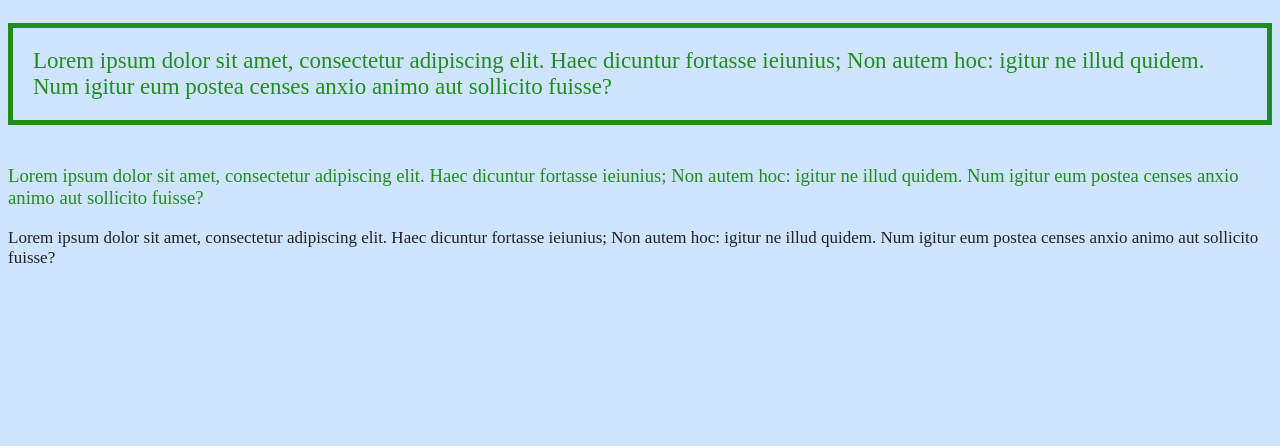
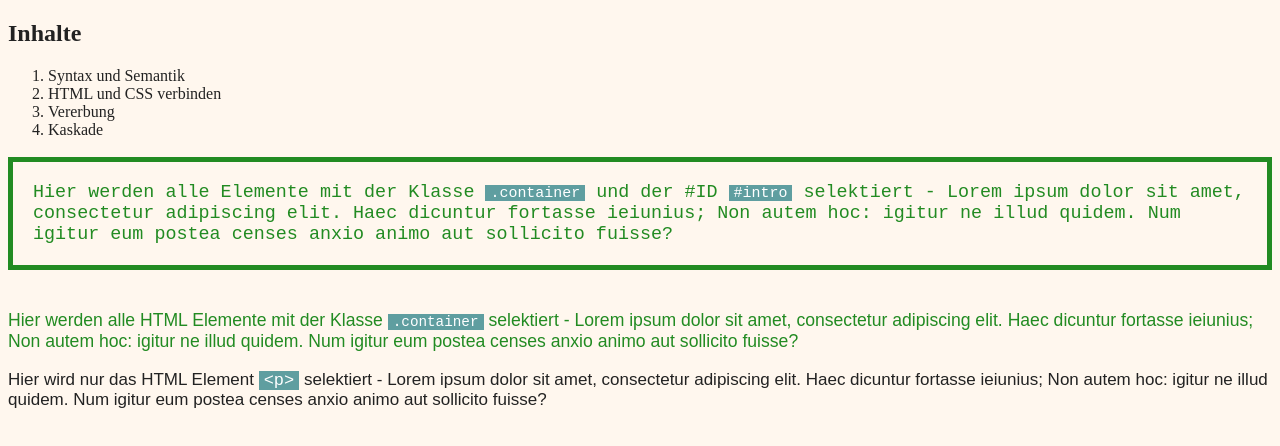
Before and after one commit to dominicvogl/workshop_responsive_webdesign, a plain HTML site: page 02_CSS/01_syntax.html in a window 1280 px wide. Drawn offline with Linux system fonts and the light colour scheme.

Commit message:
add inhaltsverzeichnis

```diff
--- a/02_CSS/01_syntax.css
+++ b/02_CSS/01_syntax.css
@@ -1,8 +1,19 @@
 /* Hier geht es jetzt um die CSS Syntax: Das hier ist ein Kommentar */
 
+/* Das ist ein einfacher Selektor, der für alle HTML Elemente mit dem gleichen Namen gilt */
 body {
-    background: rgb(207, 228, 255);
+    background: rgb(255, 247, 238);
     color: #222;
+}
+
+code {
+    background: cadetblue;
+    color: #fff;
+    padding: 0 5px;
+}
+
+p {
+    font-family: Arial, sans-serif;
     font-size: 17px;
 }
 
@@ -13,7 +24,8 @@ body {
 
 #intro {
     border: 5px solid #228b22;
-    font-size: 1.35em;
+    font-size: 1.15em;
     padding: 20px;
+    font-family: "Courier New", serif;
     margin-bottom: 40px;
 }
--- a/02_CSS/01_syntax.html
+++ b/02_CSS/01_syntax.html
@@ -19,9 +19,17 @@
 <!-- Im Browser sichtbare Inhalte -->
 <body>
 
-<p class="container" id="intro">Lorem ipsum dolor sit amet, consectetur adipiscing elit. Haec dicuntur fortasse ieiunius; Non autem hoc: igitur ne illud quidem. Num igitur eum postea censes anxio animo aut sollicito fuisse?</p>
-<p class="container">Lorem ipsum dolor sit amet, consectetur adipiscing elit. Haec dicuntur fortasse ieiunius; Non autem hoc: igitur ne illud quidem. Num igitur eum postea censes anxio animo aut sollicito fuisse?</p>
-<p>Lorem ipsum dolor sit amet, consectetur adipiscing elit. Haec dicuntur fortasse ieiunius; Non autem hoc: igitur ne illud quidem. Num igitur eum postea censes anxio animo aut sollicito fuisse?</p>
+<h2>Inhalte</h2>
+<ol>
+    <li>Syntax und Semantik</li>
+    <li>HTML und CSS verbinden</li>
+    <li>Vererbung</li>
+    <li>Kaskade</li>
+</ol>
+
+<p class="container" id="intro">Hier werden alle Elemente mit der Klasse <code>.container</code> und der #ID <code>#intro</code> selektiert - Lorem ipsum dolor sit amet, consectetur adipiscing elit. Haec dicuntur fortasse ieiunius; Non autem hoc: igitur ne illud quidem. Num igitur eum postea censes anxio animo aut sollicito fuisse?</p>
+<p class="container">Hier werden alle HTML Elemente mit der Klasse <code>.container</code> selektiert - Lorem ipsum dolor sit amet, consectetur adipiscing elit. Haec dicuntur fortasse ieiunius; Non autem hoc: igitur ne illud quidem. Num igitur eum postea censes anxio animo aut sollicito fuisse?</p>
+<p>Hier wird nur das HTML Element <code>&lt;p&gt;</code> selektiert - Lorem ipsum dolor sit amet, consectetur adipiscing elit. Haec dicuntur fortasse ieiunius; Non autem hoc: igitur ne illud quidem. Num igitur eum postea censes anxio animo aut sollicito fuisse?</p>
 
 </body>
 
```
